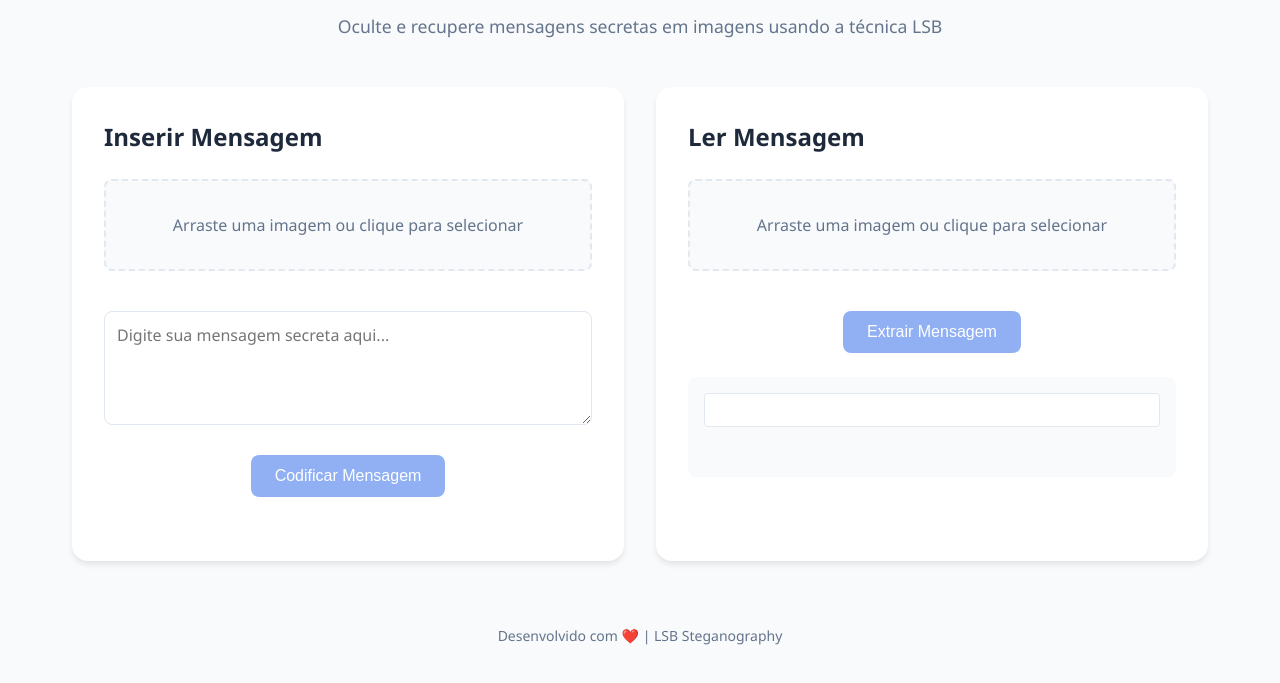
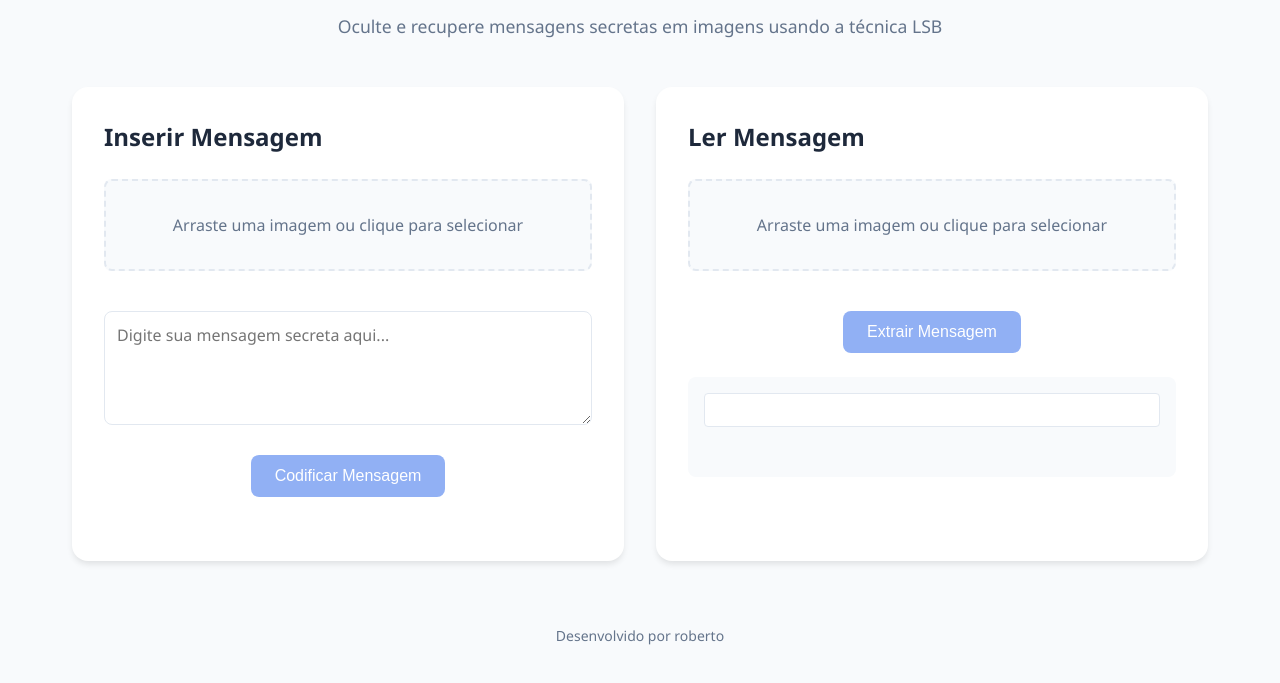
Before and after one commit to RobertoBuiatti/Trabalho-esteganografia-, a plain HTML site: page frontend/index.html in a window 1280 px wide. Shown: the part 95-778 px from the top of the page. Drawn offline with Linux system fonts and the light colour scheme.

Commit message:
Atualiza a autoria no rodapé para "Desenvolvido por roberto"

```diff
--- a/frontend/index.html
+++ b/frontend/index.html
@@ -65,7 +65,7 @@
         </main>
 
         <footer>
-            <p>Desenvolvido com ❤️ | LSB Steganography</p>
+            <p>Desenvolvido por roberto</p>
         </footer>
     </div>
 
```
